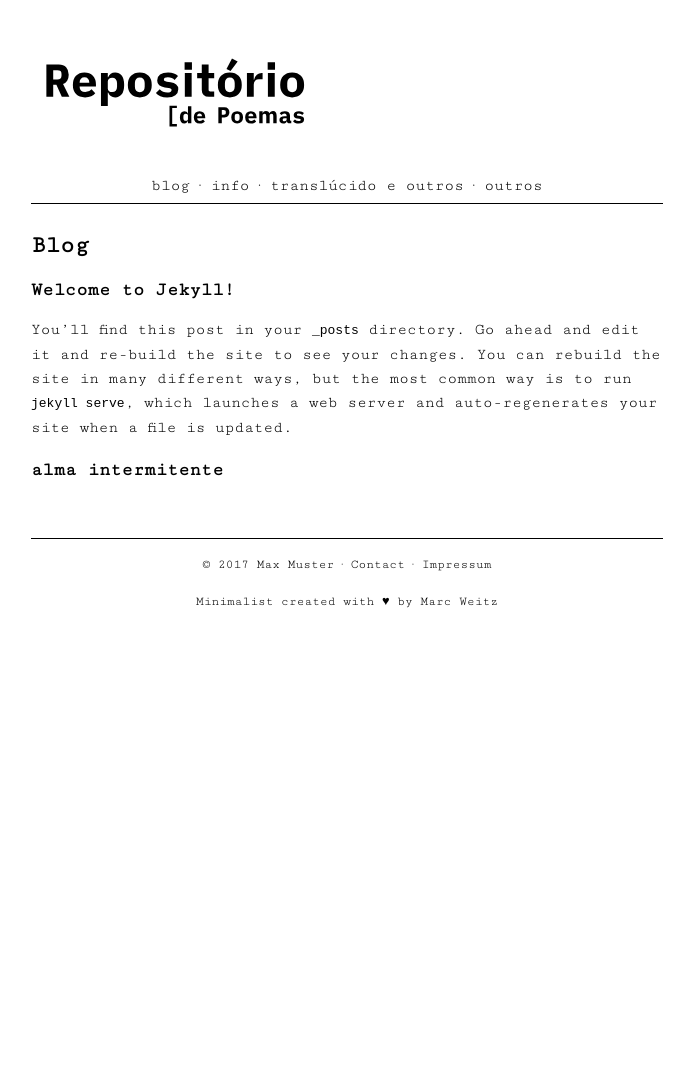
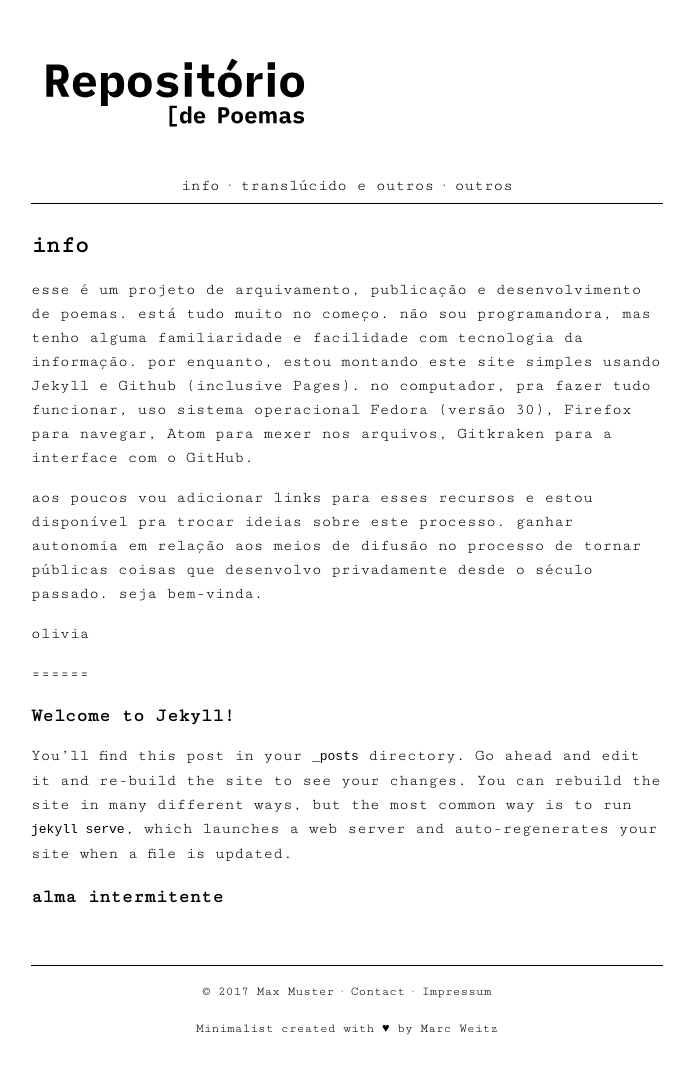
Before and after one commit to olivia-olivia/olivia-olivia.github.io, a Jekyll site: the page built from index.md, in a window 1280 px wide. Shown: the whole page, without its empty margins (293-984 px from the left). Built offline with Jekyll 4.4.1, drawn with Linux system fonts in a browser that asks for light colours; before the commit the page ends 900 px from its top, so only the background shows below that.

Commit message:
simplifica nav e inclui texto inicial

```diff
--- a/_includes/nav.html
+++ b/_includes/nav.html
@@ -1,6 +1,5 @@
 <div id="nav">
-  <a href="{{site.url}}{{site.baseurl}}/">blog</a> ·
-  <a href="{{site.url}}{{site.baseurl}}/info/">info</a> ·
+  <a href="{{site.url}}{{site.baseurl}}/">info</a> ·
   <a href="{{site.url}}{{site.baseurl}}/translucido-e-outros/">translúcido e outros</a> ·
   <a href="{{site.url}}{{site.baseurl}}/outros/">outros</a>
 </div>
--- a/index.md
+++ b/index.md
@@ -3,8 +3,25 @@
 # Edit theme's home layout instead if you wanna make some changes
 # See: https://jekyllrb.com/docs/themes/#overriding-theme-defaults
 layout: default
-title: Blog
+title: info
 ---
+
+esse é um projeto de arquivamento, publicação e desenvolvimento de poemas.
+está tudo muito no começo. não sou programandora, mas tenho alguma familiaridade
+e facilidade com tecnologia da informação. por enquanto, estou montando este
+site simples usando Jekyll e Github (inclusive Pages). no computador, pra fazer
+tudo funcionar, uso sistema operacional Fedora (versão 30), Firefox para
+navegar, Atom para mexer nos arquivos, Gitkraken para a interface com o GitHub.
+
+aos poucos vou adicionar links para esses recursos e estou disponível pra trocar
+ideias sobre este processo. ganhar autonomia em relação aos meios de difusão
+no processo de tornar públicas coisas que desenvolvo privadamente desde o século
+passado. seja bem-vinda.
+
+olivia
+
+======
+
 {% for post in site.posts %}
   <div id="post-short">
     <a href="{{site.url}}{{site.baseurl}}{{post.url}}">
```
Also changed, not shown: info.md (deleted, +0 -9 lines).
